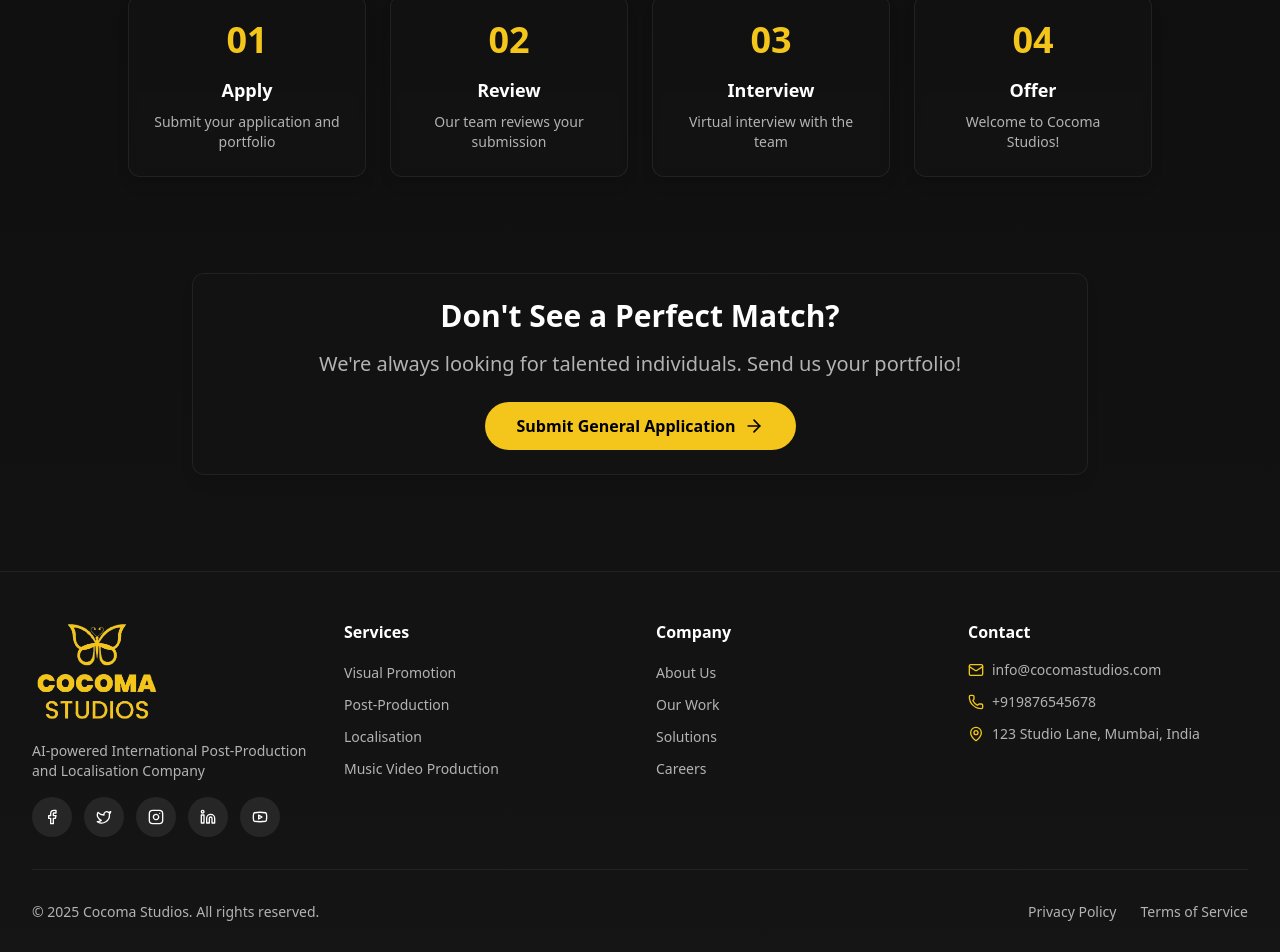
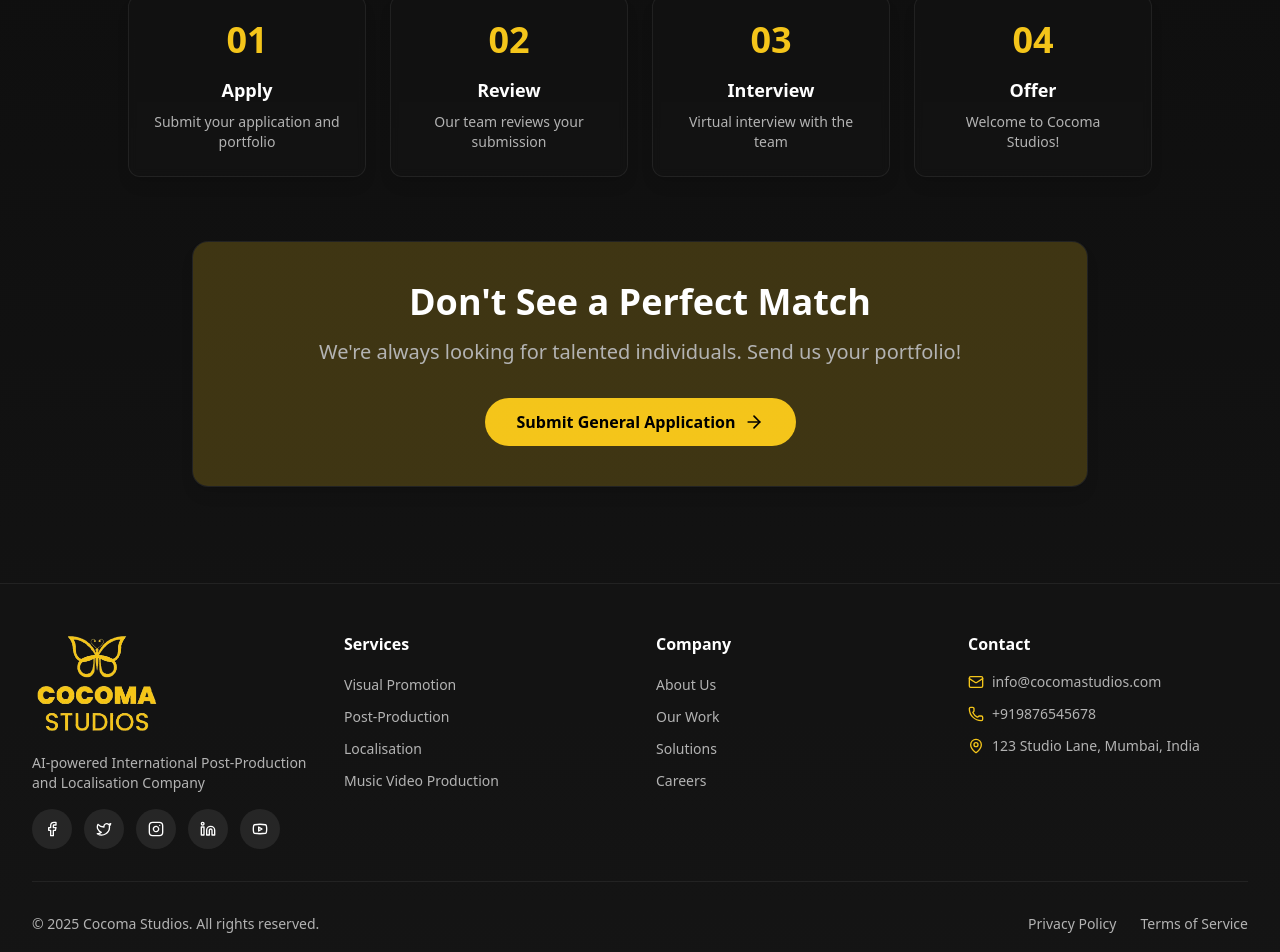
Before and after one commit to anshukumar2708/cocoma-studios, a Next.js app: page /careers in a window 1280 px wide. Shown: the part 2849-3801 px from the top of the page. Built offline with nearby package versions, Linux system fonts and the light colour scheme.

Commit message:
career page design optimize

```diff
--- a/src/app/careers/page.tsx
+++ b/src/app/careers/page.tsx
@@ -3,8 +3,9 @@
 import HeroSection from "@/components/ui/HeroSection";
 import heroBg from "@/assets/hero-bg.jpg";
 import CustomLink from "@/components/ui/CustomLink";
+import { Metadata } from "next";
+import { CallToAction } from "@/components/ui/ctaSection";
 
-const Careers = () => {
 const positions = [
     {
         title: "Senior Video Editor",
@@ -65,6 +66,57 @@
     "Diversity and Inclusion",
     "Work-Life Harmony",
 ];
+
+export const metadata: Metadata = {
+    title: "Careers | Cocoma Studios – Join Our Creative & Technology Team",
+    description:
+        "Build your career at Cocoma Studios. Explore open positions in creative production, AI engineering, post-production, content strategy, design, VFX, and OTT technology. Work with a team shaping the future of digital media and entertainment.",
+
+    keywords: [
+        "Cocoma Studios careers",
+        "media jobs",
+        "film production jobs",
+        "AI engineering jobs",
+        "OTT platform careers",
+        "video editing jobs",
+        "VFX jobs",
+        "creative jobs",
+        "content creation jobs",
+        "digital media careers",
+        "Cocoma hiring",
+        "work at Cocoma Studios",
+    ],
+
+    openGraph: {
+        title:
+            "Careers | Cocoma Studios – Work in Creative Media, AI, Post-Production & OTT Technology",
+        description:
+            "Join Cocoma Studios and build the future of media. We're hiring creators, editors, AI engineers, designers, and technical experts for high-impact roles in digital entertainment.",
+        url: "https://www.cocomastudios.com/careers",
+        siteName: "Cocoma Studios",
+        images: [
+            {
+                url: "/og/careers-banner.jpg",
+                width: 1200,
+                height: 630,
+                alt: "Cocoma Studios Careers",
+            },
+        ],
+        locale: "en_US",
+        type: "website",
+    },
+
+    twitter: {
+        card: "summary_large_image",
+        title:
+            "Careers at Cocoma Studios | Creative, Technical & Media Jobs",
+        description:
+            "Explore job opportunities at Cocoma Studios across creative, technical, and production teams — including editing, VFX, AI development, design, and OTT technology.",
+        images: ["/og/careers-banner.jpg"],
+    },
+};
+
+const Careers = () => {
 
     return (
         <div className="min-h-screen">
@@ -177,15 +229,11 @@
             </section>
 
             {/* CTA */}
-            <section className="section-container">
-                <div className="glass-card text-center max-w-4xl mx-auto flex flex-col justify-center items-center">
-                    <h2 className="text-3xl font-bold mb-4">Don&apos;t See a Perfect Match?</h2>
-                    <p className="text-xl text-muted-foreground mb-6">
-                        We&apos;re always looking for talented individuals. Send us your portfolio!
-                    </p>
-                    <CustomLink href="/hiring" title="Submit General Application" className="btn-primary" />
-                </div>
-            </section>
+            <CallToAction
+                title="Don&apos;t See a Perfect Match"
+                description="We&apos;re always looking for talented individuals. Send us your portfolio!"
+                primaryLink={{ href: "/hiring", title: "Submit General Application" }}
+            />
         </div>
     );
 };
```
Lines whose indentation alone changed are shown as unchanged.
